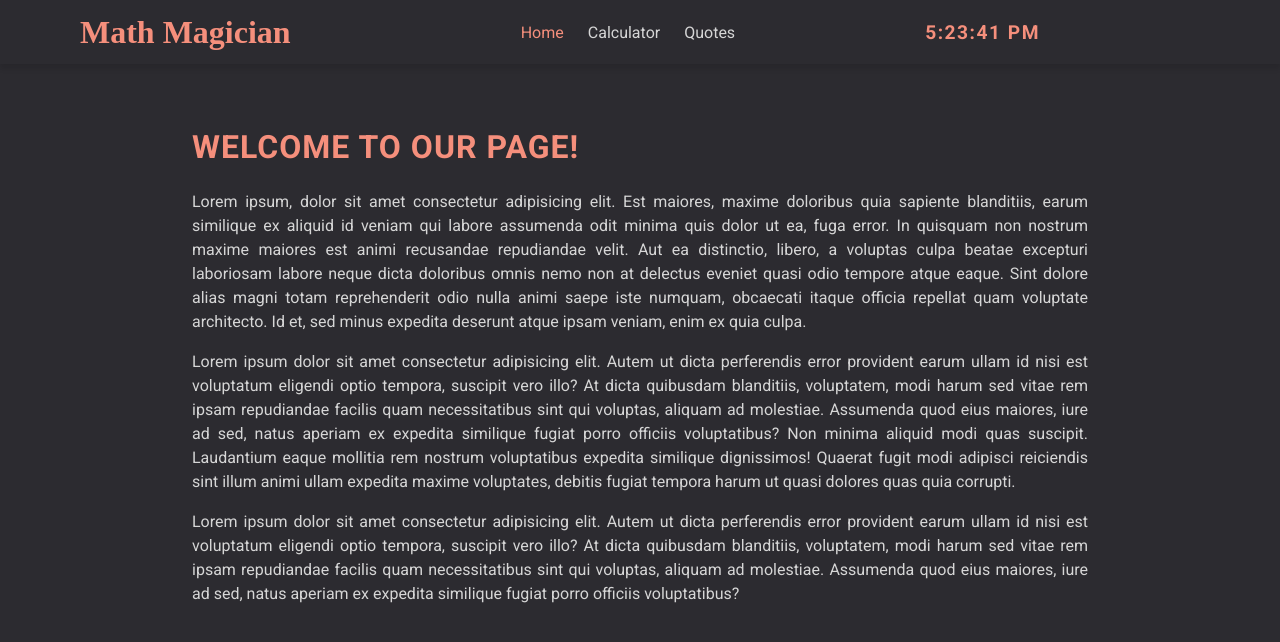
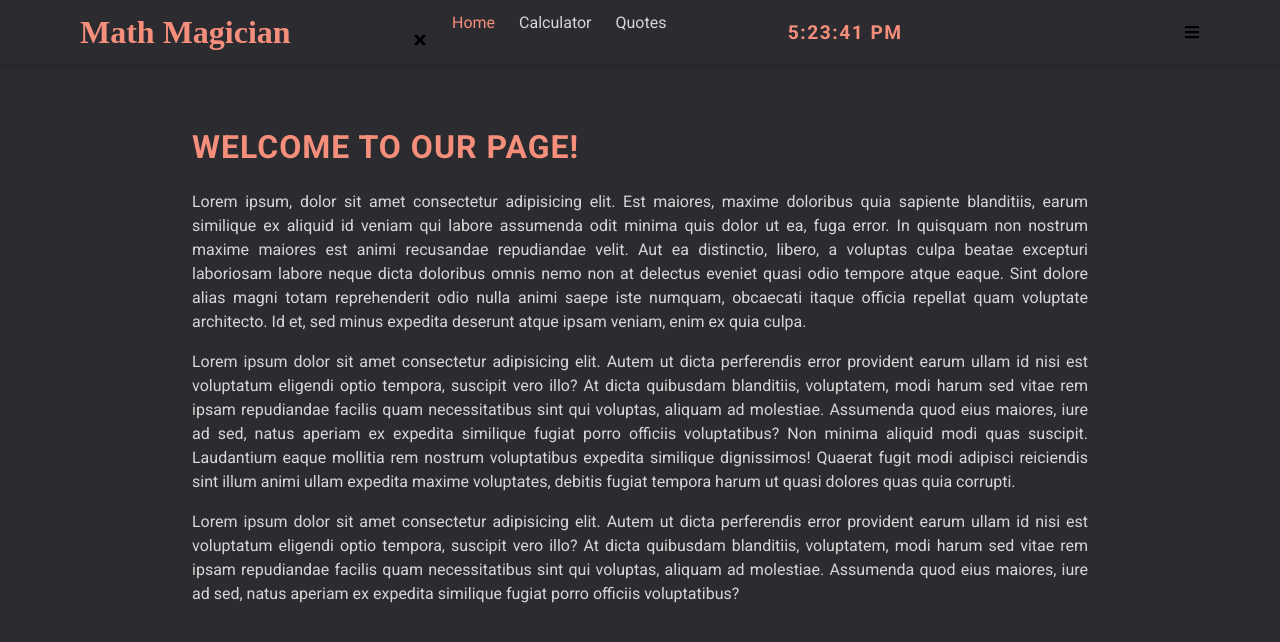
Before and after one commit to mengiefen/MathMagician-React, a React (Create React App) app: page / in a window 1280 px wide. Shown: the top 642 px of the page. Built offline with nearby package versions, Linux system fonts and the light colour scheme; a web font is replaced by a local one.

Commit message:
add mobile-nav-icons and functions

```diff
--- a/src/components/Header/Header.jsx
+++ b/src/components/Header/Header.jsx
@@ -1,5 +1,6 @@
 import React from 'react';
 import { NavLink } from 'react-router-dom';
+import { FaBars, FaTimes } from 'react-icons/fa';
 import Time from '../Time/Time';
 import './Header.css';
 
@@ -9,6 +10,25 @@ const Header = () => {
     { name: 'Calculator', link: 'calculator' },
     { name: 'Quotes', link: 'qoutes' },
   ];
+
+  const openNavBar = () => {
+    const navbar = document.querySelector('.header .navBar');
+    const header = document.querySelector('.header > :not(.navBar)');
+    const navOpen = document.querySelector('.header .navOpen');
+    navbar.style.display = 'block';
+    header.style.display = 'none';
+    navOpen.style.display = 'none';
+  };
+
+  const closeNavBar = () => {
+    const navbar = document.querySelector('.header .navBar');
+    const header = document.querySelector('.header > :not(.navBar)');
+    const navOpen = document.querySelector('.header .navOpen');
+    navbar.style.display = 'none';
+    header.style.display = 'block';
+    navOpen.style.display = 'block';
+  };
+
   return (
     <div className="header">
       <h2 className="logo">Math Magician</h2>
@@ -17,6 +37,7 @@ const Header = () => {
           {navItems.map((nav) => (
             <li className="navItem" key={nav.link}>
               <NavLink
+                onClick={closeNavBar}
                 to={nav.link}
                 className={({ isActive }) => (isActive ? 'navLink-active' : 'navLink')}
               >
@@ -25,8 +46,10 @@ const Header = () => {
             </li>
           ))}
         </ul>
+        <FaTimes className="navClose" onClick={closeNavBar} />
       </nav>
       <Time />
+      <FaBars className="navOpen" onClick={openNavBar} />
     </div>
   );
 };
```
